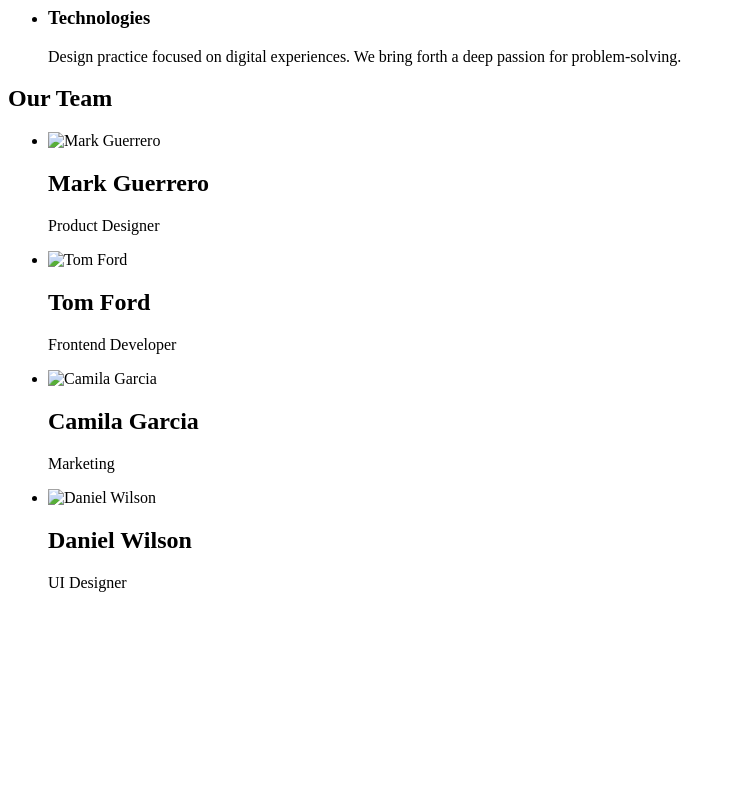
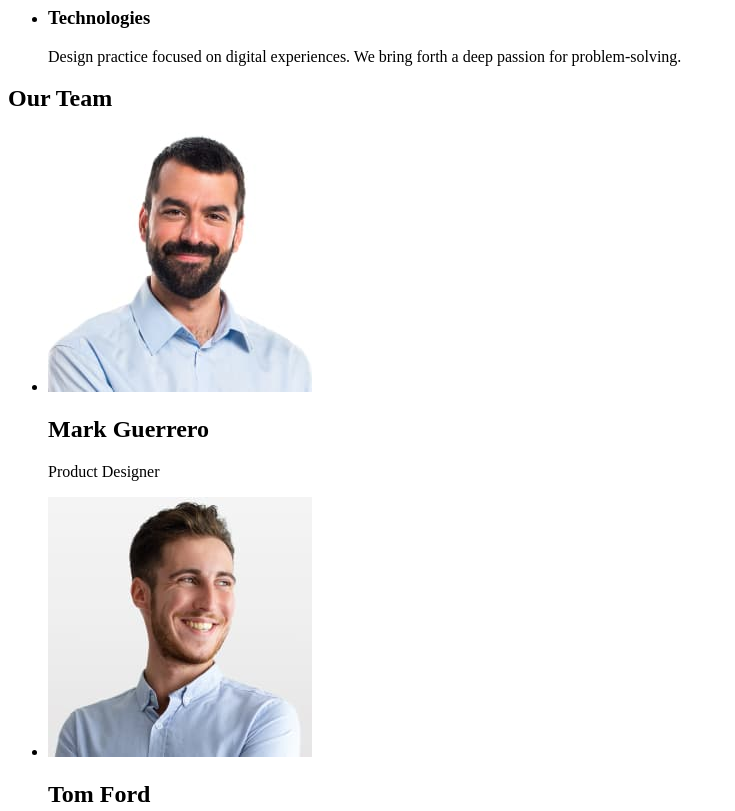
Before and after one commit to Serhii-Yakimtso/goit-markup-hw-01, a plain HTML site: page index.html in a window 1280 px wide. Shown: the part 480-1291 px from the top of the page, without its empty margins (0-735 px from the left). Before the commit the page ends 1088 px from the top, so only its background shows below. Drawn offline with Linux system fonts and the light colour scheme.

Commit message:
add img to our team

```diff
--- a/index.html
+++ b/index.html
@@ -46,6 +46,7 @@
         <!-- section feature -->
         <section>
             <!-- <h2>Features</h2> -->
+
             <ul>
                 <li>
                     <h3>Strategy</h3>
@@ -72,27 +73,26 @@
 
             <ul>
                 <li>
-                    <img src="" alt="Mark Guerrero" width="264">
+                    <img src="./images/team_mark_guerrero.jpg" alt="Mark Guerrero" width="264">
                     <h2>Mark Guerrero</h2>
                     <p>Product Designer</p>
                 </li>
                 <li>
-                    <img src="" alt="Tom Ford" width="264">
+                    <img src="./images/team_tom_ford.jpg" alt="Tom Ford" width="264">
                     <h2>Tom Ford</h2>
                     <p>Frontend Developer</p>
                 </li>
                 <li>
-                    <img src="" alt="Camila Garcia" width="264">
+                    <img src="./images/team_camila_garcia.jpg" alt="Camila Garcia" width="264">
                     <h2>Camila Garcia</h2>
                     <p>Marketing</p>
                 </li>
                 <li>
-                    <img src="" alt="Daniel Wilson" width="264">
+                    <img src="./images/team_daniel_wilson.jpg" alt="Daniel Wilson" width="264">
                     <h2>Daniel Wilson</h2>
                     <p>UI Designer</p>
                 </li>
             </ul>
-
         </section>
 
     </main>
```
Also changed, not shown: images/team_camila_garcia.jpg (added), images/team_daniel_wilson.jpg (added), images/team_mark_guerrero.jpg (added), images/team_tom_ford.jpg (added).
